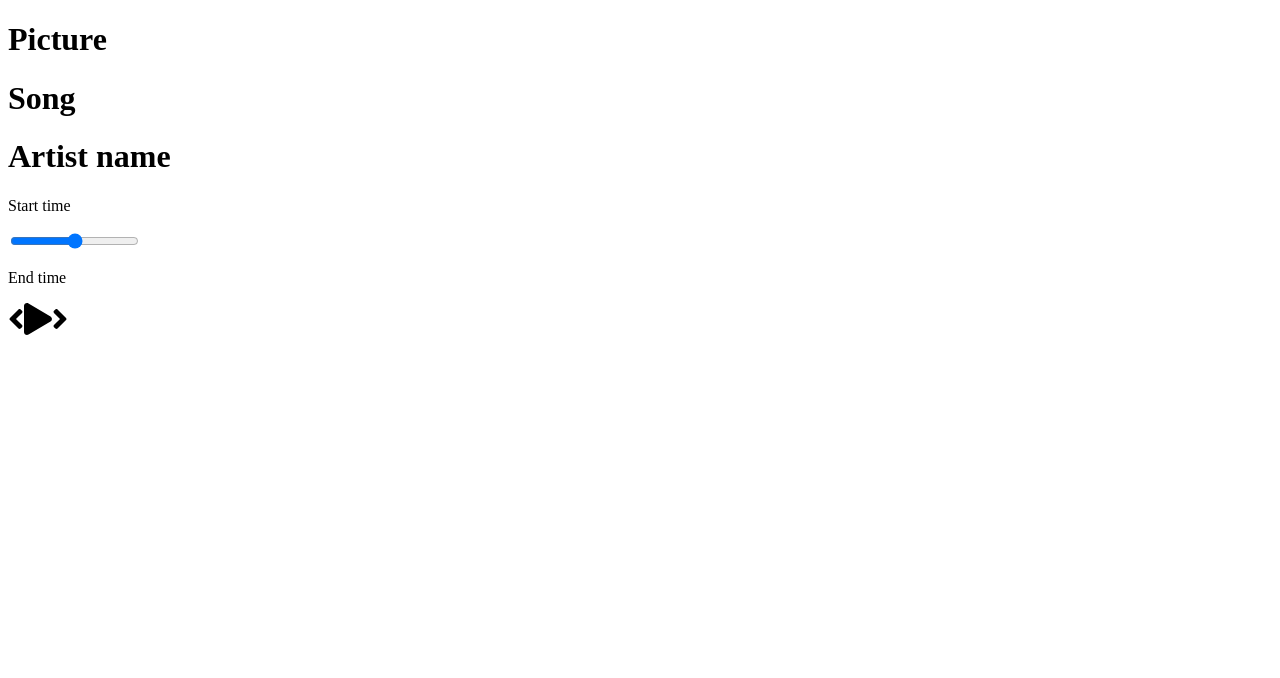
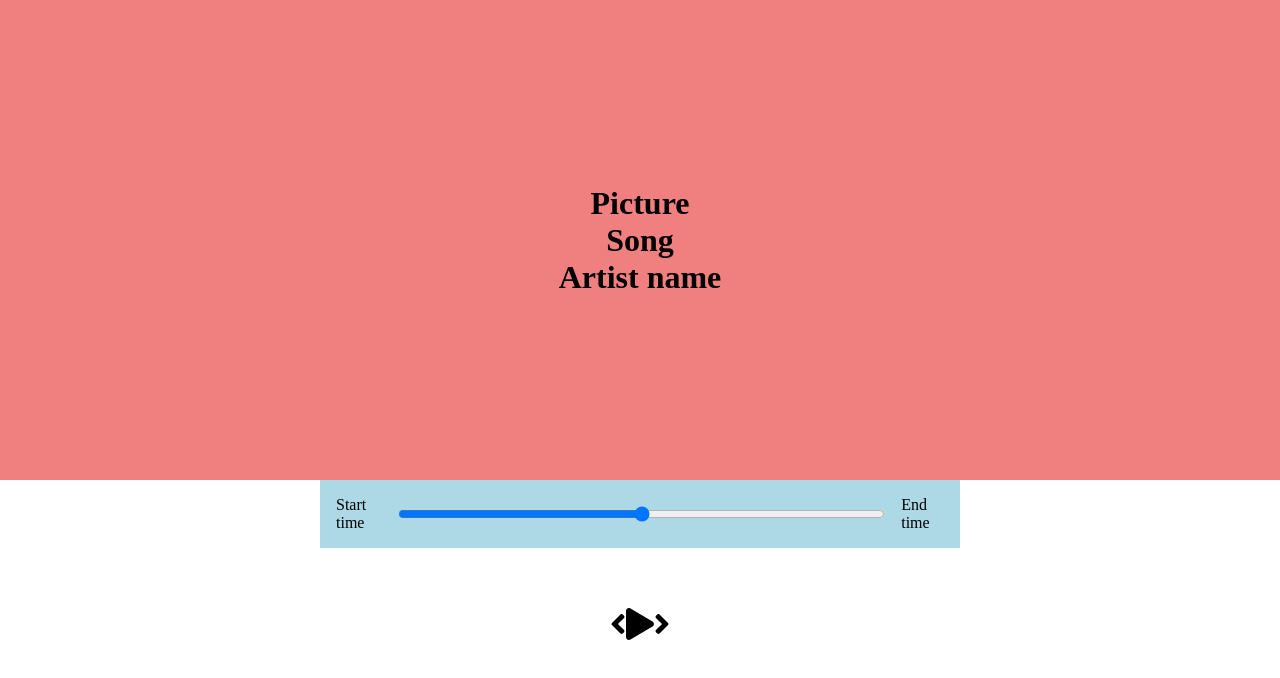
Before and after one commit to Jay890/ReactApp, a React (Create React App) app in the folder music-player/react-player/: page / in a window 1280 px wide. Shown: the top 678 px of the page. Built offline with nearby package versions, Linux system fonts and the light colour scheme.

Commit message:
Music player (WIP)
Uninstall node-sass 5 as error with version and install version 4.14.1
Adding partial _scss files and import to app.scss
Adding some styling

```diff
--- a/music-player/react-player/package.json
+++ b/music-player/react-player/package.json
@@ -9,7 +9,7 @@
     "@testing-library/jest-dom": "^5.11.6",
     "@testing-library/react": "^11.2.2",
     "@testing-library/user-event": "^12.5.0",
-    "node-sass": "^5.0.0",
+    "node-sass": "^4.14.1",
     "react": "^17.0.1",
     "react-dom": "^17.0.1",
     "react-scripts": "4.0.1",
--- a/music-player/react-player/src/App.js
+++ b/music-player/react-player/src/App.js
@@ -1,4 +1,6 @@
 import React from "react";
+// Import Main Styles
+import "./styles/app.scss";
 //Adding components
 import Player from "./components/Player";
 import Song from "./components/Song";
--- a/music-player/react-player/src/styles/App.scss
+++ b/music-player/react-player/src/styles/App.scss
@@ -3,3 +3,6 @@
   margin: 0;
   box-sizing: border-box;
 }
+
+@import "./_song";
+@import "./_player";
--- /dev/null
+++ b/music-player/react-player/src/styles/_player.scss
@@ -0,0 +1,21 @@
+.player {
+  min-height: 20vh;
+  display: flex;
+  flex-direction: column;
+  align-items: center;
+  justify-content: space-between;
+}
+
+.time-control {
+  width: 50%;
+  background-color: lightblue;
+  display: flex;
+
+  input {
+    width: 100%;
+    padding: 1rem 2rem;
+  }
+  p {
+    padding: 1rem;
+  }
+}
--- /dev/null
+++ b/music-player/react-player/src/styles/_song.scss
@@ -0,0 +1,8 @@
+.song-container {
+  min-height: 60vh;
+  background-color: lightcoral;
+  display: flex;
+  flex-direction: column;
+  align-items: center;
+  justify-content: center;
+}
```
Also changed, not shown: 2 other files (tests, documents, lock files or other folders).
